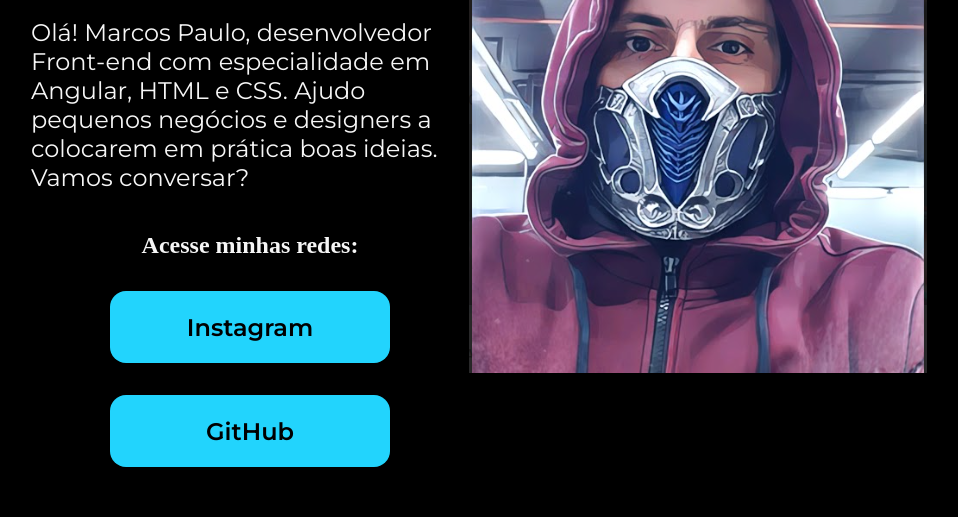
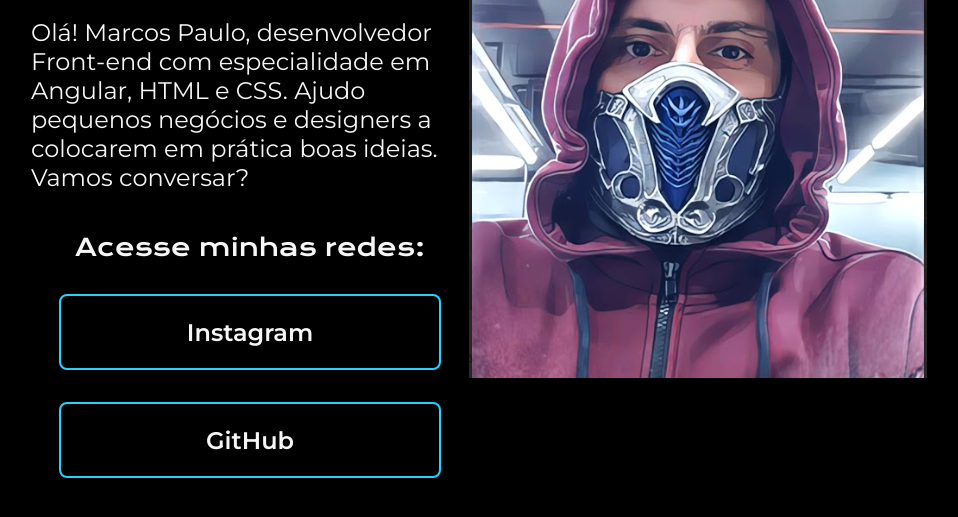
Before and after one commit to marcospaulopaiva/alura-html-css-header-footer-variables, a plain HTML site: page index.html in a window 1280 px wide. Shown: the part 375-892 px from the top of the page, without its empty margins (161-1119 px from the left). Drawn offline with nearby package versions, Linux system fonts and the light colour scheme.

Commit message:
Aula 1.4 - Estilizando os links

```diff
--- a/index.html
+++ b/index.html
@@ -23,7 +23,7 @@
           em prática boas ideias. Vamos conversar?
         </p>
         <div class="apresentacao__links">
-          <h2>Acesse minhas redes:</h2>
+          <h2 class="apresentacao__links__subtitulo">Acesse minhas redes:</h2>
           <a
             class="apresentacao__links_link"
             href="https://instagram.com/marcos.paulo.paiva/"
--- a/style.css
+++ b/style.css
@@ -48,15 +48,21 @@ body {
   gap: 32px;
 }
 
+.apresentacao__links__subtitulo {
+  font-family: "Krona One", sans-serif;
+  font-weight: 400;
+  font-size: 24px;
+}
+
 .apresentacao__links_link {
-  background-color: #22d4fd;
-  width: 280px;
+  border: 2px solid #22d4fd;
+  width: 378px;
   text-align: center;
-  border-radius: 16px;
+  border-radius: 8px;
   font-size: 24px;
   font-weight: 600;
   padding: 21.5px 0;
   text-decoration: none;
-  color: #000000;
+  color: #f6f6f6;
   font-family: "Montserrat", sans-serif;
 }
```
